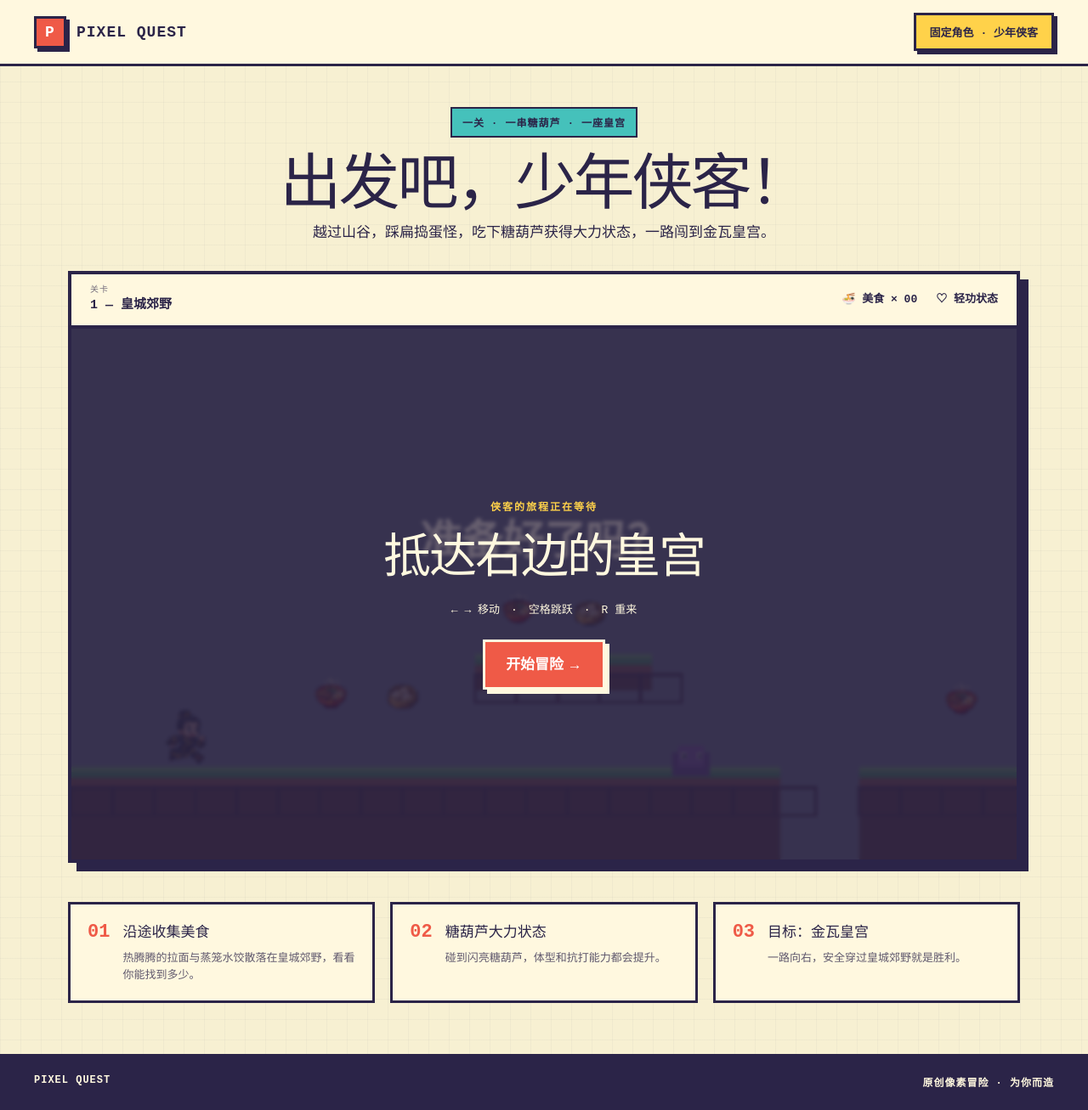
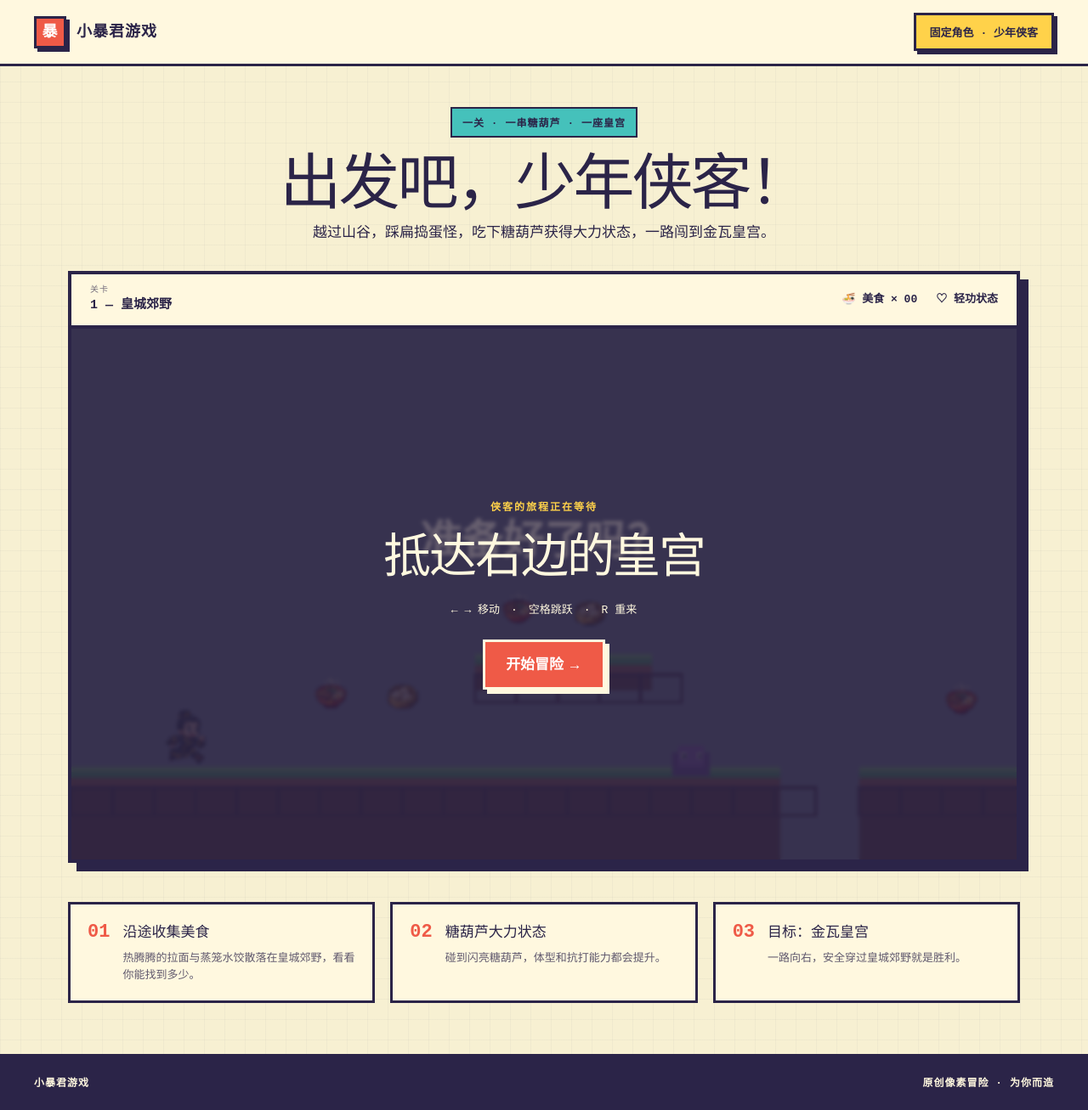
Before and after one commit to codextests2/pixel-quest-adventure, a Next.js app: page / in a window 1280 px wide. Shown: the whole page at 85% size. Built offline with nearby package versions, Linux system fonts and the light colour scheme.

Commit message:
Rename game to 小暴君游戏

```diff
--- a/app/layout.tsx
+++ b/app/layout.tsx
@@ -2,10 +2,10 @@ import type { Metadata } from "next";
 import "./globals.css";
 
 export const metadata: Metadata = {
-  title: "Pixel Quest｜你的像素冒险",
+  title: "小暴君游戏｜皇城像素冒险",
   description: "化身固定少年侠客，吃糖葫芦变大，闯过皇城郊野抵达金瓦皇宫。",
   openGraph: {
-    title: "Pixel Quest｜你的像素冒险",
+    title: "小暴君游戏｜皇城像素冒险",
     description: "跳、吃、变大，抵达皇宫。",
     images: [{ url: "/og.png", width: 1536, height: 1024 }],
   },
--- a/app/page.tsx
+++ b/app/page.tsx
@@ -193,7 +193,7 @@ export default function Home() {
   return (
     <main>
       <header className="topbar">
-        <div className="brand"><span className="brandDot">P</span><span>PIXEL QUEST</span></div>
+        <div className="brand"><span className="brandDot">暴</span><span>小暴君游戏</span></div>
         <div className="fixedHero">固定角色 · 少年侠客</div>
       </header>
 
@@ -231,7 +231,7 @@ export default function Home() {
         <article><span>02</span><div><h3>糖葫芦大力状态</h3><p>碰到闪亮糖葫芦，体型和抗打能力都会提升。</p></div></article>
         <article><span>03</span><div><h3>目标：金瓦皇宫</h3><p>一路向右，安全穿过皇城郊野就是胜利。</p></div></article>
       </section>
-      <footer><span>PIXEL QUEST</span><span>原创像素冒险 · 为你而造</span></footer>
+      <footer><span>小暴君游戏</span><span>原创像素冒险 · 为你而造</span></footer>
     </main>
   );
 }
```
Also changed, not shown: 1 other file (tests, documents, lock files or other folders).
